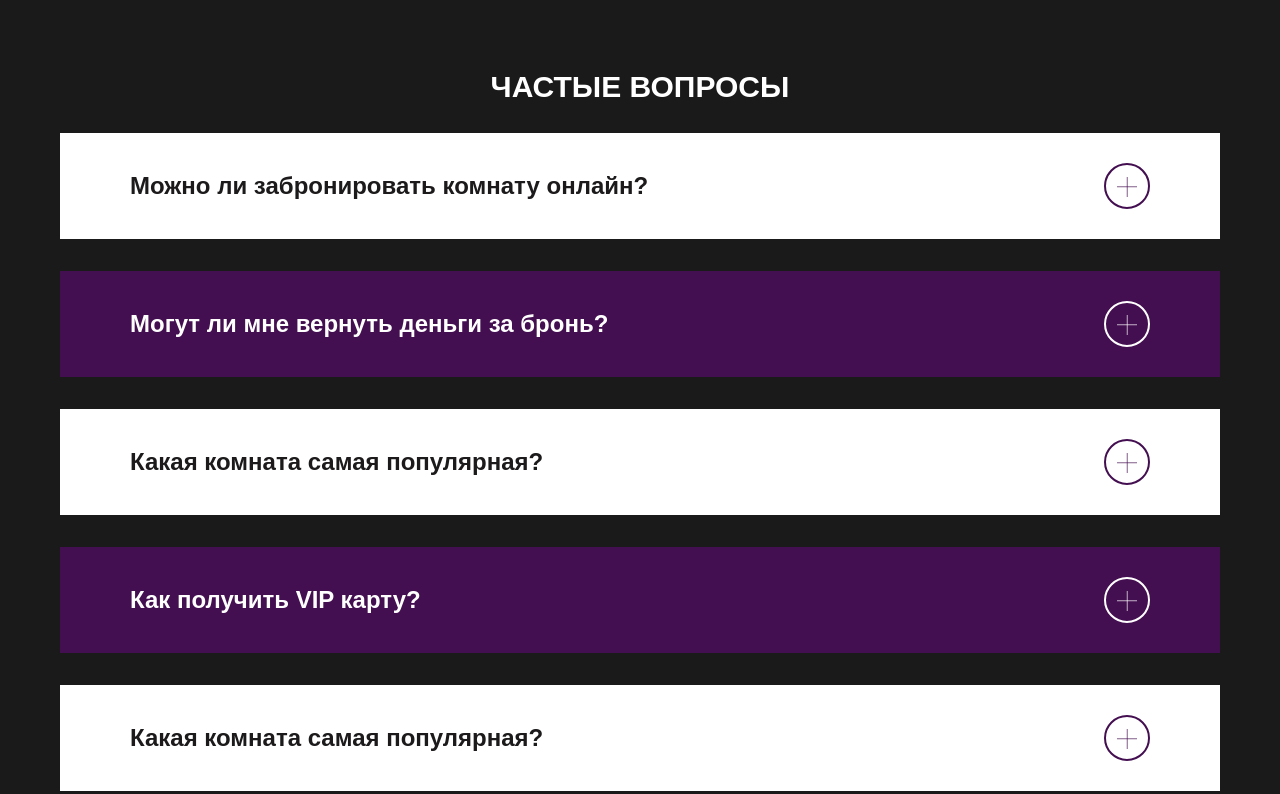
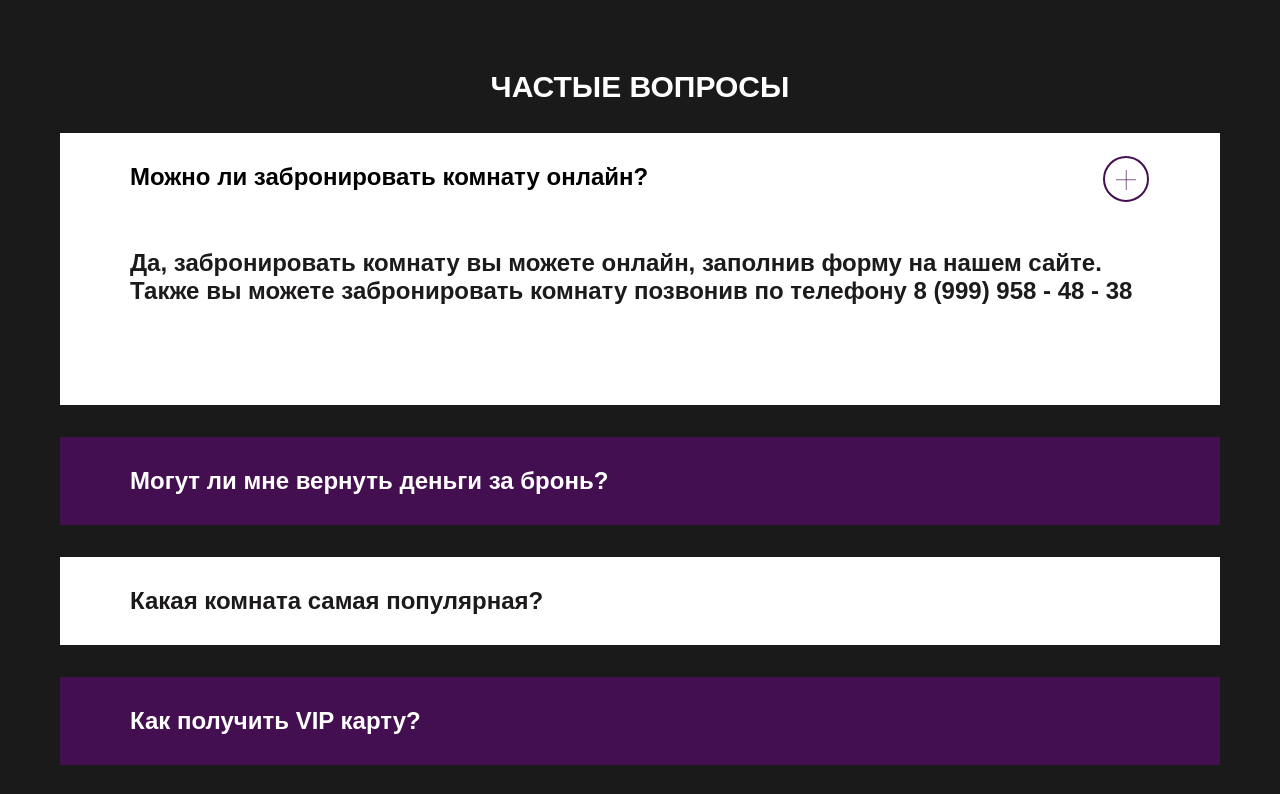
Before and after one commit to demorest49de/GameZone, a plain HTML site: page index.html in a window 1280 px wide. Shown: the part 4901-5695 px from the top of the page. Drawn offline with Linux system fonts and the light colour scheme.

Commit message:
Changes accordeon.js changed; faq.css changed; index.html changed; index.js changed;

```diff
--- a/css/faq.css
+++ b/css/faq.css
@@ -4,8 +4,21 @@
   line-height: 28px;
   padding: 30px 70px;
   display: flex;
-  justify-content: space-between;
-  align-items: center;
+  flex-direction: column;
+}
+
+.faq__button{
+  background-color: inherit;
+  font-weight: inherit;
+  border-style: none;
+  max-height: 28px;
+  text-align: start;
+  padding-bottom: 86px;
+  position: relative;
+}
+
+.faq__text-block{
+  padding-bottom: 70px;
 }
 
 .faq__item:nth-child(odd) {
@@ -18,45 +31,50 @@
   color: var(--color-FFFFFF);
 }
 
-.faq__item:nth-child(odd):after {
+
+.faq__button:nth-child(odd):after {
   background-image: url("../img/faq/open-purple.svg");
 }
 
-.faq__item:nth-child(odd):hover:after {
+.faq__button:nth-child(odd):hover:after {
   background-image: url("../img/faq/open-purple-hover.svg");
   transition: all .8s ease;
 }
 
-.faq__item:nth-child(odd):active:after {
+.faq__button:nth-child(odd):active:after {
   background-image: url("../img/faq/open-purple-active.svg");
   transition: all .8s ease;
 }
 
-.faq__item:nth-child(even):after {
+.faq__button:nth-child(even):after {
   background-image: url("../img/faq/open.svg");
 }
 
-.faq__item:nth-child(even):hover:after {
+.faq__button:nth-child(even):hover:after {
   background-image: url("../img/faq/open-hover.svg");
   transition: all .8s ease;
 }
 
-.faq__item:nth-child(even):active:after {
+.faq__button:nth-child(even):active:after {
   background-image: url("../img/faq/open-active.svg");
 }
 
-.faq__item:after {
+.faq__button:after {
   content: "";
+  position: absolute;
   width: 46px;
   height: 46px;
   background-size: contain;
-  float: right;
+  right: 1px;
+  bottom: 47px;
   background-repeat: no-repeat;
 }
 
 .faq__item:not(:last-child) {
   margin-bottom: 32px;
 }
+
+
 
 @media (max-width: 1024px) {
   .faq__item:not(:last-child) {
--- a/index.html
+++ b/index.html
@@ -7,6 +7,7 @@
   <link rel="icon" type="image/svg+xml" href="img/header/logo.svg">
   <link rel="icon" type="image/png" href="img/header/logo.png">
   <link rel="stylesheet" href="index.css">
+  <script type="module" src="js/modules/index.js"></script>
   <title>GAME OVER - игровые залы виртуальной реальности</title>
 </head>
 <body>
@@ -411,7 +412,13 @@
         </h2>
 
         <ul class="faq__list">
-          <li class="faq__item">Можно ли забронировать комнату онлайн?</li>
+          <li class="faq__item">
+            <button class="faq__button">Можно ли забронировать комнату онлайн?</button>
+            <p class="faq__text-block">Да, забронировать комнату вы можете онлайн,
+              заполнив форму на нашем сайте. Также вы можете забронировать
+              комнату позвонив по телефону 8 (999) 958 - 48 - 38
+            </p>
+          </li>
           <li class="faq__item">Могут ли мне вернуть деньги за бронь?</li>
           <li class="faq__item">Какая комната самая популярная?</li>
           <li class="faq__item">Как получить VIP карту?</li>
```
Also changed, not shown: js/modules/accordeon.js (added), js/modules/index.js (added).
